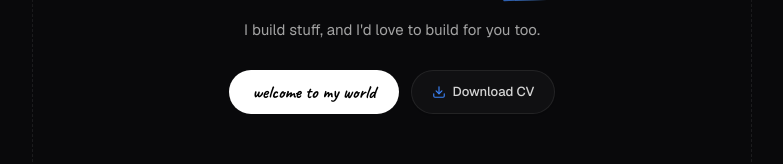
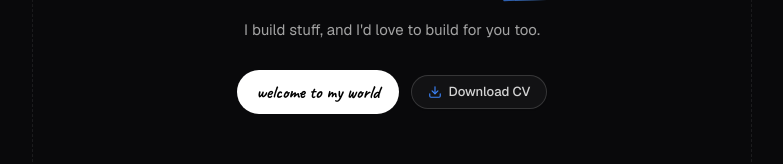
Before and after one commit to Lafiasabigado/Lafia-Portfolio, a Next.js app: page /en in a window 1280 px wide. Shown: the part 226-390 px from the top of the page, without its empty margins (248-1031 px from the left). Built offline with nearby package versions, Linux system fonts and the light colour scheme; no server answers.

Commit message:
hero section update

```diff
--- a/app/components/home/Hero.tsx
+++ b/app/components/home/Hero.tsx
@@ -108,16 +108,16 @@ export default function Hero() {
             {t('subtitle')}
           </motion.p>
 
-          {/* Action buttons - Clean, slim, elegant duo */}
+          {/* Action buttons - Clean, normal padding */}
           <motion.div
             initial={{ opacity: 0, y: 8 }}
             animate={{ opacity: 1, y: 0 }}
             transition={{ duration: 0.5, delay: 0.16, ease: [0.22, 1, 0.36, 1] }}
-            className="mt-6 sm:mt-7 flex flex-wrap sm:flex-nowrap items-center justify-center gap-3"
+            className="mt-6 sm:mt-7 flex flex-wrap items-center justify-center gap-3"
           >
             <a
               href="#projets"
-              className="inline-flex items-center justify-center h-10.5 sm:h-11 px-5.5 sm:px-6 rounded-full bg-white text-black font-handwritten text-[17px] sm:text-lg font-semibold hover:-translate-y-0.5 hover:shadow-glow-lift hover:bg-neutral-100 transition-all duration-200"
+              className="inline-flex items-center justify-center font-handwritten text-base sm:text-lg px-5 py-2 rounded-full bg-white text-black font-semibold hover:-translate-y-0.5 hover:shadow-glow-lift hover:bg-neutral-100 transition-all duration-200"
               data-umami-event="hero_cta_click"
               data-umami-event-location="hero"
             >
@@ -128,7 +128,7 @@ export default function Hero() {
               href="https://kloo.me/resumelafia"
               target="_blank"
               rel="noopener noreferrer"
-              className="inline-flex items-center justify-center gap-1.5 h-10.5 sm:h-11 px-4.5 sm:px-5 rounded-full border border-white/12 bg-white/[0.03] text-[13px] font-medium text-neutral-300 hover:text-white hover:bg-white/[0.08] hover:border-white/25 transition-all duration-200 hover:-translate-y-0.5 shadow-sm"
+              className="inline-flex items-center justify-center gap-1.5 text-xs sm:text-[13px] font-medium px-4 py-2 rounded-full border border-white/15 bg-white/[0.04] text-neutral-300 hover:text-white hover:bg-white/[0.08] hover:border-white/25 transition-all duration-200 hover:-translate-y-0.5 shadow-sm"
               data-umami-event="cv_download"
               data-umami-event-location="hero"
             >
```
